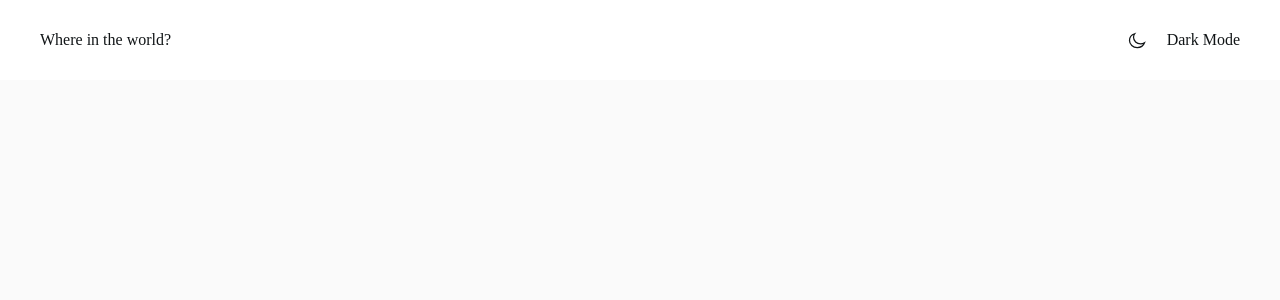
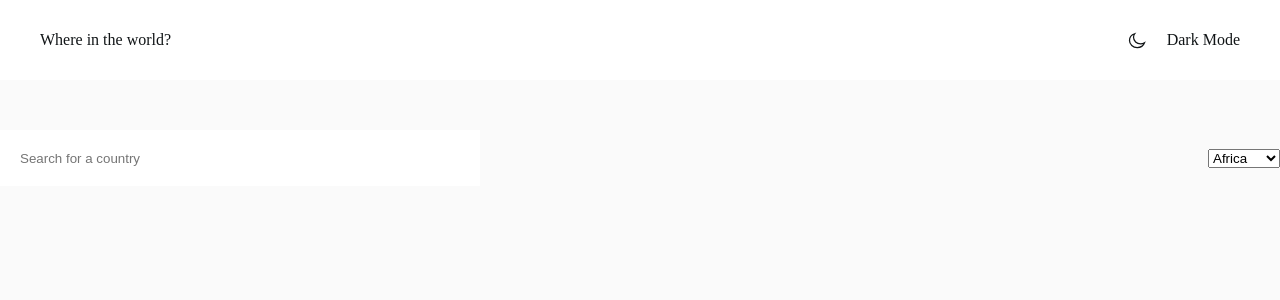
Before and after one commit to Avatar-J/Rest-Countries, an Angular app: page / in a window 1280 px wide. Shown: the top 300 px of the page. Built offline with nearby package versions, Linux system fonts and the light colour scheme.

Commit message:
add country list component with routing and styles

```diff
--- a/src/app/app.routes.ts
+++ b/src/app/app.routes.ts
@@ -1,3 +1,10 @@
 import { Routes } from '@angular/router';
+import { CountryListComponent } from './pages/country-list/country-list.component';
 
-export const routes: Routes = [];
+export const routes: Routes = [
+  {
+    path: '',
+    component: CountryListComponent,
+    pathMatch: 'full',
+  },
+];
--- /dev/null
+++ b/src/app/pages/country-list/country-list.component.html
@@ -0,0 +1,21 @@
+<div class="country-list-container">
+
+    <section class="filter-section">
+
+        <input type="text" placeholder="Search for a country" />
+
+        <div class="filter">
+            <select>
+                <option>Africa</option>
+                <option value="">America</option>
+                <option value="">Asia</option>
+                <option value="">Europe</option>
+                <option value="Oceania">Oceania</option>
+            </select>
+        </div>
+    </section>
+
+    <section class="country-list">
+
+    </section>
+</div>
--- /dev/null
+++ b/src/app/pages/country-list/country-list.component.scss
@@ -0,0 +1,29 @@
+@use "../../styles/variables" as *;
+@use "../../styles/mixins" as *;
+
+.country-list-container {
+  width: 100%;
+
+  .filter-section {
+    width: 100%;
+    @include flex(row, space-between, center);
+    margin-bottom: 40px;
+
+    input {
+      width: 480px;
+      height: 56px;
+      background: $card-bg;
+      padding: 20px;
+      outline: none;
+      border: none;
+    }
+
+    .filter {
+    }
+  }
+
+  .country-list {
+    @include gridLayout(4);
+    gap: 74px;
+  }
+}
```
Also changed, not shown: src/app/pages/country-list/country-list.component.ts (added, +11 -0 lines), 1 other file (tests, documents, lock files or other folders).
